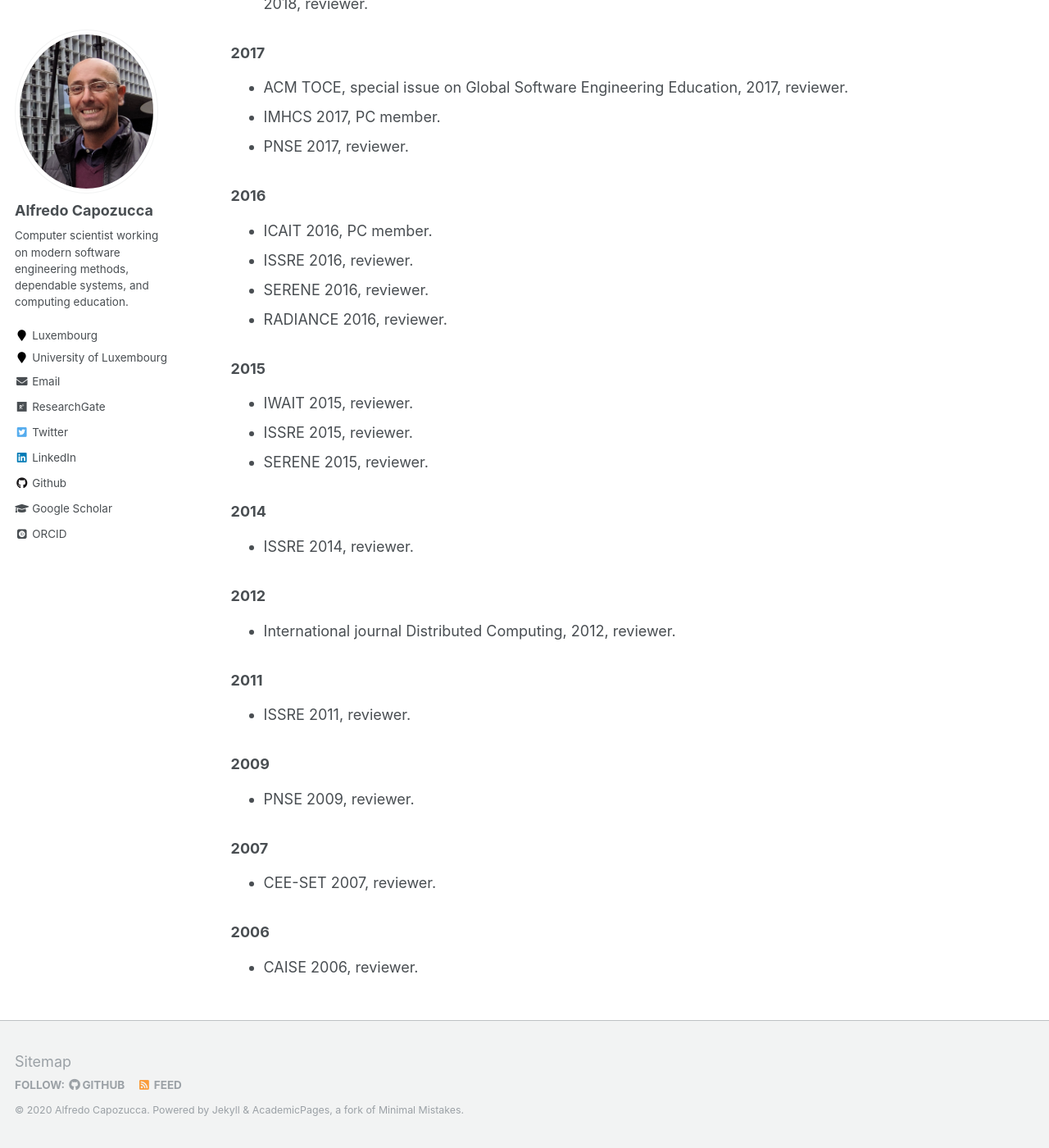
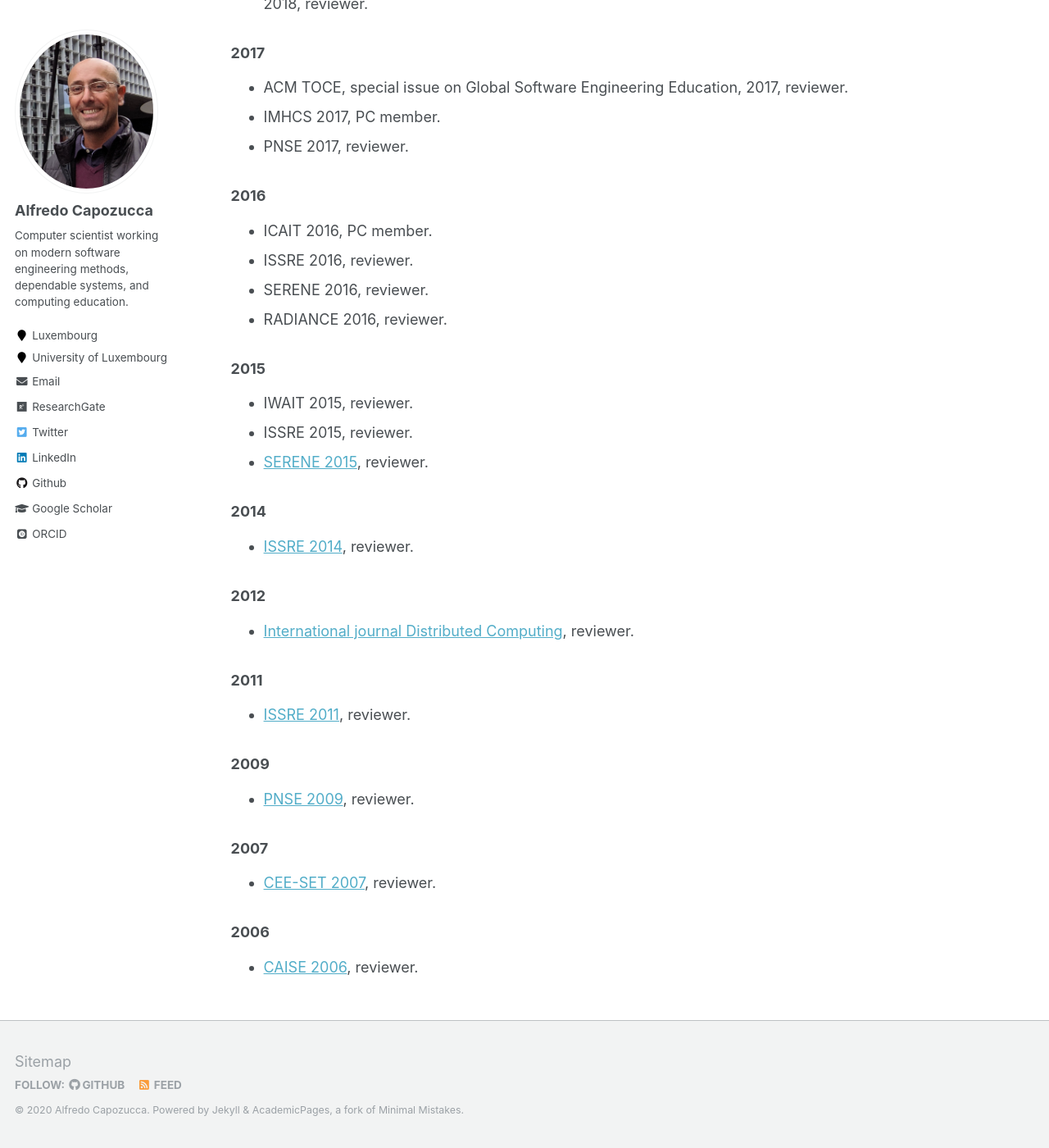
Before and after one commit to acapozucca/acapozucca.github.io, a Jekyll site: the page built from _pages/service.md, in a window 1280 px wide and 1400 px high, scrolled down 747 px. Shown: the whole window at 82% size. Built offline with Jekyll 4.4.1, drawn with Linux system fonts in a browser that asks for light colours; some web fonts are replaced.

Commit message:
Update service.md

```diff
--- a/_pages/service.md
+++ b/_pages/service.md
@@ -40,27 +40,27 @@ redirect_from:
 
 * IWAIT 2015, reviewer.
 * ISSRE 2015, reviewer.
-* SERENE 2015, reviewer.
+* [SERENE 2015](http://serene.disim.univaq.it/2015/home/), reviewer.
 
 ### 2014
-* ISSRE 2014, reviewer.
+* [ISSRE 2014](http://2014.issre.net), reviewer.
 
 
 ### 2012
 
-* International journal Distributed Computing, 2012, reviewer.
+* [International journal Distributed Computing](https://link.springer.com/journal/volumesAndIssues/446), reviewer.
 
 ### 2011
 
-* ISSRE 2011, reviewer.
+* [ISSRE 2011](href="http://2011.issre.net/), reviewer.
 
 ### 2009
-* PNSE 2009, reviewer.
+* [PNSE 2009](http://www.informatik.uni-hamburg.de/TGI/events/pnse09/), reviewer.
 
 ### 2007
 
-* CEE-SET 2007, reviewer.
+* [CEE-SET 2007](http://dl.ifip.org/db/conf/ifip2/ceeset2007/index.html), reviewer.
 
 ### 2006
 
-* CAISE 2006, reviewer.
+* [CAISE 2006](https://link.springer.com/book/10.1007/11767138), reviewer.
```
